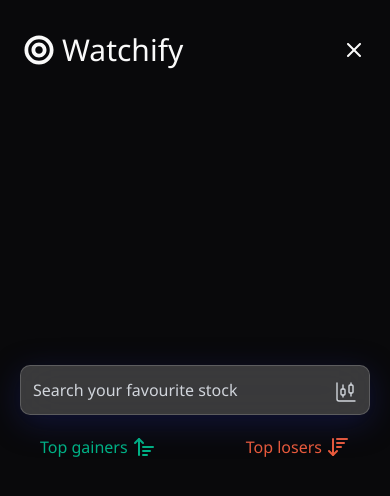
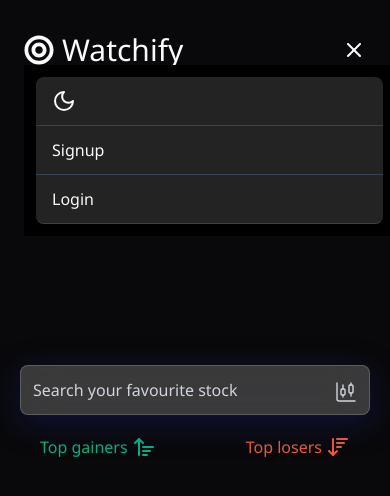
Before and after one commit to rajat4984/StockWatch, a React (Vite) app: page / in a window 390 px wide. Both pictures are taken after a click on the icon 356 px from the left and 50 px from the top of the page. Shown: the top 496 px of the page. Built offline with nearby package versions, Linux system fonts and the light colour scheme; the HTML template or start-up script is replaced by a standard one.

Commit message:
stock search suggestion completed

```diff
--- a/package.json
+++ b/package.json
@@ -11,6 +11,7 @@
   },
   "dependencies": {
     "@radix-ui/react-slot": "^1.1.0",
+    "axios": "^1.7.9",
     "class-variance-authority": "^0.7.1",
     "clsx": "^2.1.1",
     "lucide-react": "^0.468.0",
--- a/src/App.css
+++ b/src/App.css
@@ -21,7 +21,6 @@
   box-shadow: 0 8px 32px 0 rgba( 31, 38, 135, 0.37 );
   backdrop-filter: blur( 20px );
   -webkit-backdrop-filter: blur( 20px );
-  border-radius: 10px;
   border: 1px solid rgba( 255, 255, 255, 0.18 );
 }
 
--- a/src/components/ui/custom/Navbar.tsx
+++ b/src/components/ui/custom/Navbar.tsx
@@ -7,7 +7,7 @@
 const MenuLinks = () => {
     return (
         <ul className="flex items-center">
-            <li className="hover:bg-white hover:text-black cursor-pointer transition-all duration-300 px-2 rounded-sm"><Moon /></li>
+            <li className="cursor-pointer transition-all duration-300 px-2 rounded-sm"><Moon  /></li>
             <li className="hover:bg-white hover:text-black cursor-pointer transition-all duration-300 px-2 rounded-sm">Signup</li>
             <li className="hover:bg-white hover:text-black cursor-pointer transition-all duration-300 px-2 rounded-sm">Login</li>
         </ul>
@@ -19,12 +19,12 @@
     const [isMenuOpen, setIsMenuOpen] = useState(false);
 
     const showMenu = () => {
-        animate('.mobile-nav', { y: 100 }, { duration: .3 })
+        animate('.mobile-nav', { y: 100 ,opacity:1}, { duration: .3 })
         setIsMenuOpen(true)
     }
 
     const hideMenu = () => {
-        animate('.mobile-nav', { y: -200,opacity:1 }, { duration: .3 })
+        animate('.mobile-nav', { y: -200, opacity: 1 }, { duration: .3 })
         setIsMenuOpen(false)
     }
 
@@ -44,15 +44,15 @@
                 }
 
             </div>
-            <div ref={scope} className="absolute">
-                <motion.ul initial={{ y: -200,opacity:0, }} className="mobile-nav w-[90vw] mx-auto p-3 bg-black">
-                    <li className="py-2  border border-t-0 border-l-0 border-r-0  border-white-300"><Moon /></li>
-                    <li className="py-2  border border-t-0 border-l-0 border-r-0  border-white-300">Signup</li>
-                    <li className="py-2  border border-t-0 border-l-0 border-r-0  border-white-300">Login</li>
+            <div ref={scope} className="absolute md:hidden block">
+                <motion.ul initial={{ y: -200, opacity: 0, }} className="mobile-nav w-[95vw] mx-auto p-3 bg-black">
+                    <li className="bg-[#232323] rounded-t-lg border-b border-gray-700 cursor pointer py-3 px-4 border border-t-0 border-l-0 border-r-0  border-white-300"><Moon /></li>
+                    <li className=" bg-[#232323] border-gray-700   py-3 px-4  border border-t-0 border-l-0 border-r-0  border-white-300">Signup</li>
+                    <li className="bg-[#232323] rounded-b-lg border-gray-700  py-3 px-4  border border-t-0 border-l-0 border-r-0  border-white-300">Login</li>
                 </motion.ul>
             </div>
         </nav>
     )
 }
-
+``
 export default Navbar;
--- a/src/components/ui/custom/SearchBar.tsx
+++ b/src/components/ui/custom/SearchBar.tsx
@@ -1,14 +1,66 @@
-import { ChartCandlestick } from "lucide-react"
-import { ArrowUpWideNarrow, ArrowDownWideNarrow } from "lucide-react"
+import axios from "axios";
+import { ChartCandlestick } from "lucide-react";
+import { ArrowUpWideNarrow, ArrowDownWideNarrow } from "lucide-react";
+import { useState } from "react";
+
+type searchItem = Record<string, any>;
+
+interface searchSuggestionProps {
+  searchData: searchItem[];
+}
+
+const SearchSuggestion = ({ searchData }: searchSuggestionProps) => {
+  return (
+    <div className="absolute  w-full ">
+      {searchData.slice(0, 4).map((searchStock, index) => {
+        return (
+          searchStock.quoteType == "EQUITY" && (
+            <div
+              className="bg-[#232323] p-3 last:rounded-b-lg border-b border-gray-700 hover:bg-[#353535] cursor-pointer text-sm"
+              key={index}
+            >
+              <div className="flex justify-between items-start">
+                <div>
+                  <p>{searchStock.symbol}</p>
+                  <p>{searchStock.longname}</p>
+                </div>
+
+                <p>{searchStock.quoteType}</p>
+              </div>
+            </div>
+          )
+        );
+      })}
+    </div>
+  );
+};
 
 const SearchBar = () => {
+  const [searchData, setSearchData] = useState<searchItem[]>([]);
+  const [searchString, setSearchString] = useState<string>("");
+
+  const searchSuggestion = async (searchTerm: string) => {
+    const searchRes = await axios(
+      `http://localhost:4000/stocks/search/${searchTerm}`
+    );
+
+    setSearchString(searchTerm);
+    setSearchData([...searchRes.data.quotes]);
+  };
   return (
     <div className="absolute top-1/2 left-1/2 transform -translate-x-1/2 -translate-y-1/2">
       <div className="relative">
-                <input placeholder="Search your favourite stock" className="main-input pl-3 placeholder-gray-300 w-[350px] md:w-[500px] h-[50px] rounded-lg" />
+        <input
+          placeholder="Search your favourite stock"
+          className={`main-input pl-3 placeholder-gray-300 w-[350px] md:w-[500px] h-[50px] transition-all rounded-t-lg ${!searchString && "rounded-lg"}`}
+          onChange={(e) => searchSuggestion(e.target.value)}
+        />
         {/* <Search className="text-gray-400 absolute right-3 top-[30%]" /> */}
-                <ChartCandlestick strokeWidth={1.4} className="text-gray-300 absolute right-3 top-[30%]" />
-
+        <ChartCandlestick
+          strokeWidth={1.4}
+          className="text-gray-300 absolute right-3 top-[30%]"
+        />
+        {searchString && <SearchSuggestion searchData={searchData} />}
       </div>
 
       <div className="flex justify-between m-5">
@@ -21,7 +73,7 @@
         </div>
       </div>
     </div>
-    )
-}
+  );
+};
 
 export default SearchBar;
```
Also changed, not shown: 2 other files (tests, documents, lock files or other folders). Lines whose indentation alone changed are shown as unchanged.
